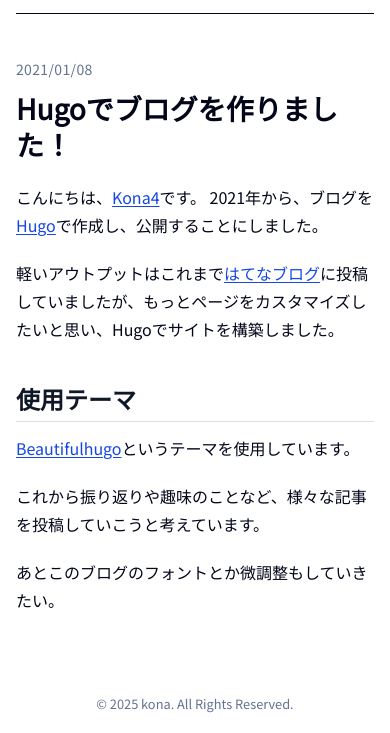
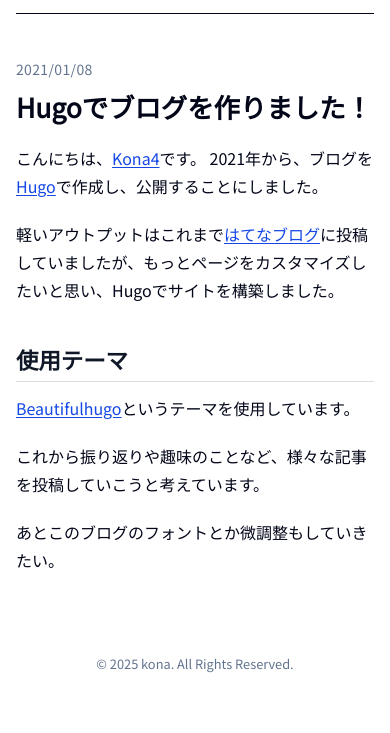
Before and after one commit to kngy0306/myblog, an Astro site: page /blog/2021-01-08-first in a window 390 px wide. Shown: the part 111-844 px from the top of the page. Built offline with nearby package versions, Linux system fonts and the light colour scheme; Astro itself is replaced by a stand-in of ours; some packages are replaced by stand-ins of ours.

Commit message:
モバイル表示の見出しフォントサイズを調整

```diff
--- a/src/pages/blog/[...id].astro
+++ b/src/pages/blog/[...id].astro
@@ -93,7 +93,7 @@
           })
         }
       </time>
-      <h1 class="text-[1.75rem] font-bold leading-snug">{post.data.title}</h1>
+      <h1 class="text-[1.65rem] sm:text-[1.75rem] font-bold leading-snug">{post.data.title}</h1>
       {
         post.data.tags && post.data.tags.length > 0 && (
           <ul class="flex flex-wrap gap-2 list-none p-0">
--- a/src/styles/global.css
+++ b/src/styles/global.css
@@ -124,6 +124,20 @@
   line-height: 1.4;
 }
 
+@media (max-width: 639px) {
+  .prose h1 {
+    font-size: 1.65rem;
+  }
+
+  .prose h2 {
+    font-size: 1.4rem;
+  }
+
+  .prose h3 {
+    font-size: 1.15rem;
+  }
+}
+
 /* Links */
 .prose a:not(.not-prose *, .not-prose) {
   color: var(--link-color);
```
